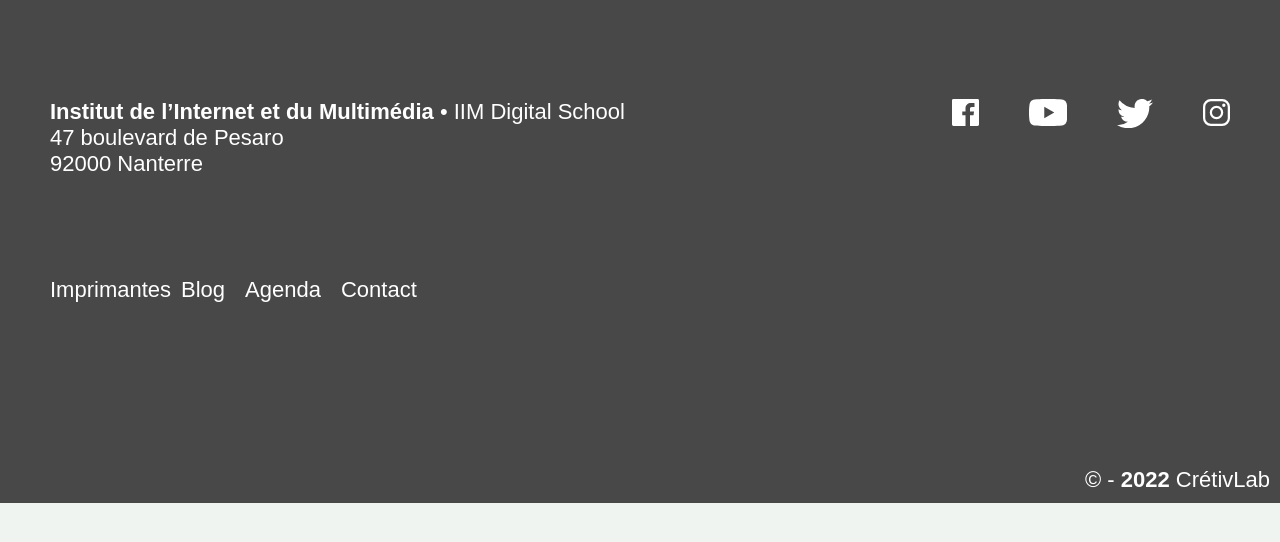
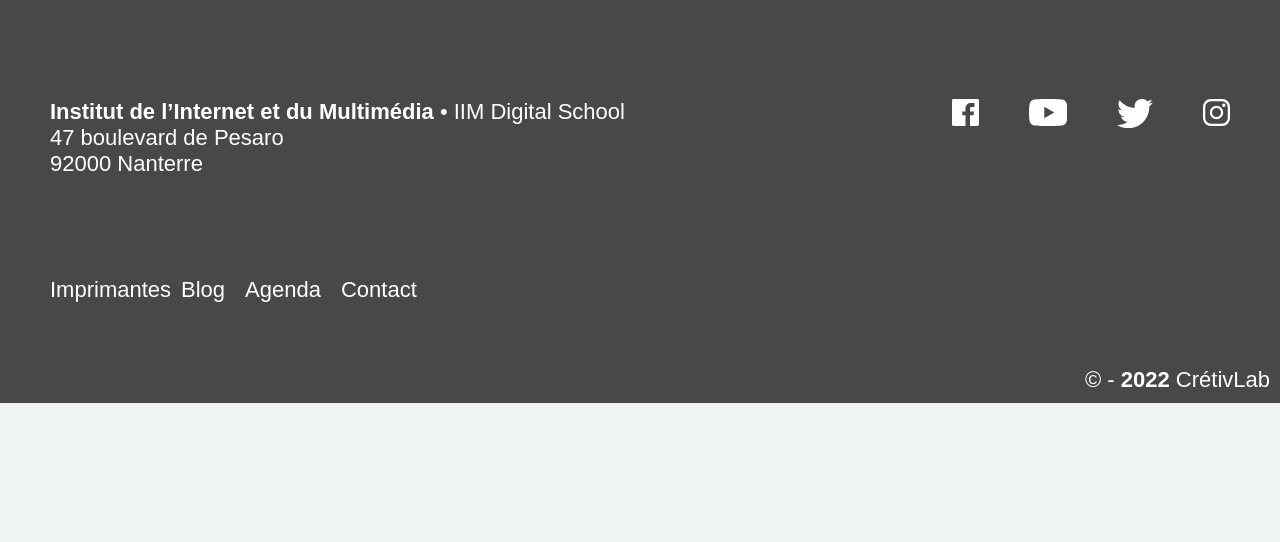
Before and after one commit to WallAshing/Creative-Lab, a Symfony app: template templates/app/index.html.twig in a window 1280 px wide. Shown: the part 111-653 px from the top of the page. Run offline with Twig, Linux system fonts and the light colour scheme; the template is opened without the code that fills it, so the values that code supplies are empty; some libraries are stand-ins or nearby versions; some web fonts are replaced.

Commit message:
:lipstick: Update Footer

```diff
--- a/public/style/css/main.css
+++ b/public/style/css/main.css
@@ -747,7 +747,7 @@ footer {
   display: flex;
   justify-content: space-between;
   flex-wrap: wrap;
-  padding: 100px 50px !important;
+  padding: 100px 50px 0px 50px !important;
 }
 footer .text {
   color: white;
--- a/public/style/scss/sections/_footer.scss
+++ b/public/style/scss/sections/_footer.scss
@@ -8,7 +8,7 @@ footer{
     display: flex;
     justify-content: space-between;
     flex-wrap: wrap;
-    padding: 100px 50px !important;
+    padding: 100px 50px 0px 50px !important;
     .text{
         color: white;
         span{
```
